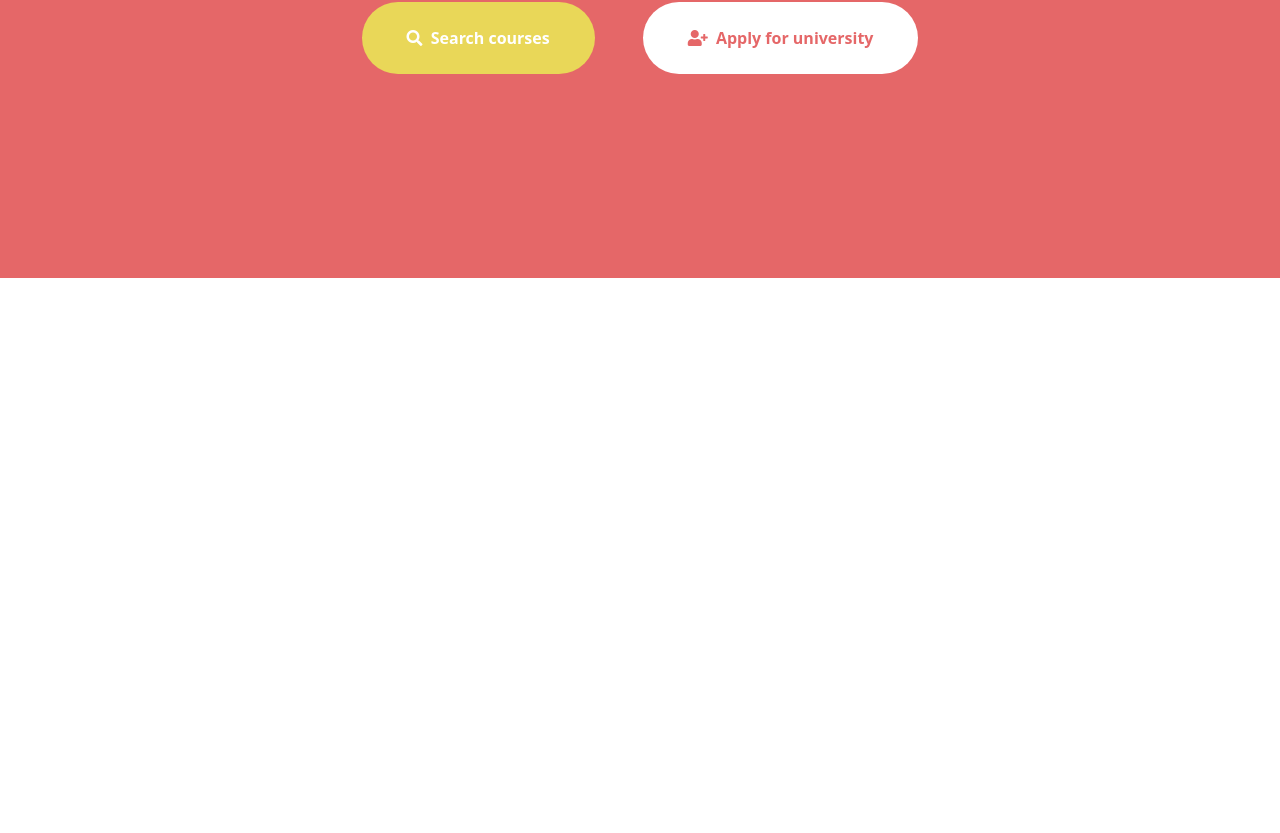
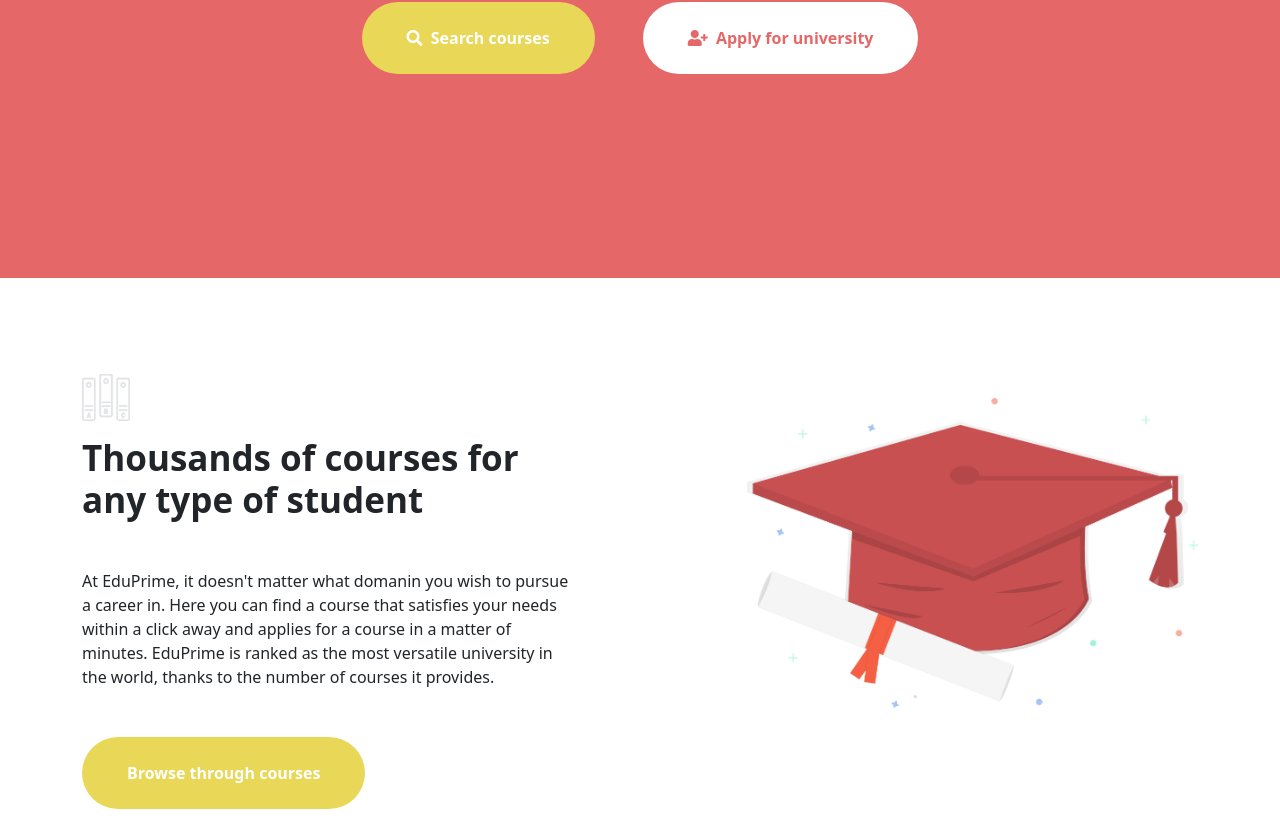
Before and after one commit to Giorgio-24/proj-html-vuejs, a Vue app: page / in a window 1280 px wide. Shown: the part 472-1305 px from the top of the page. Before the commit the page ends 800 px from the top, so only its background shows below. Built offline with nearby package versions, Linux system fonts and the light colour scheme.

Commit message:
main-header-done

```diff
--- a/src/App.vue
+++ b/src/App.vue
@@ -6,20 +6,28 @@
         <HeaderBottom />
       </div>
     </header>
-    <main></main>
-    <footer></footer>
+    <main class="pt-5">
+      <div class="container">
+        <MainHeader class="row" />
+      </div>
+    </main>
+    <footer class="pt-5">
+      <div class="container"></div>
+    </footer>
   </div>
 </template>
 
 <script>
 import HeaderTop from "./components/HeaderTop.vue";
 import HeaderBottom from "./components/HeaderBottom.vue";
+import MainHeader from "./components/MainHeader.vue";
 
 export default {
   name: "App",
   components: {
     HeaderTop,
     HeaderBottom,
+    MainHeader,
   },
 };
 </script>
--- a/src/assets/scss/_utils.scss
+++ b/src/assets/scss/_utils.scss
@@ -5,6 +5,10 @@
 .big-button{
   padding: 25px 45px;
   border-radius: 40px;
+}
+
+.font-35{
+  font-size: 35px;
 }
 
 //^COLORS
--- /dev/null
+++ b/src/components/MainHeader.vue
@@ -0,0 +1,38 @@
+<template>
+  <div class="mt-5">
+    <Paragraph
+      :icon="icon"
+      :title="title"
+      :paragraph="paragraph"
+      :buttonText="buttonText"
+      :buttonColor="buttonColor"
+    />
+    <div class="mt-4 col-5 offset-1">
+      <img class="img-fluid" :src="illustration" alt="" />
+    </div>
+  </div>
+</template>
+
+<script>
+import Paragraph from "./Paragraph.vue";
+export default {
+  name: "MainHeader",
+  components: {
+    Paragraph,
+  },
+  data() {
+    return {
+      icon: require("../assets/img/Books-icon.png"),
+      title: "Thousands of courses for any type of student",
+      paragraph:
+        "At EduPrime, it doesn't matter what domanin you wish to pursue a career in. Here you can find a course that satisfies your needs within a click away and applies for a course in a matter of minutes. EduPrime is ranked as the most versatile university in the world, thanks to the number of courses it provides.",
+      buttonText: "Browse through courses",
+      buttonColor: "bg-yellow",
+      illustration: require("../assets/img/Graduation-Illustration.png"),
+    };
+  },
+};
+</script>
+
+<style lang="scss" scoped>
+</style>
```
